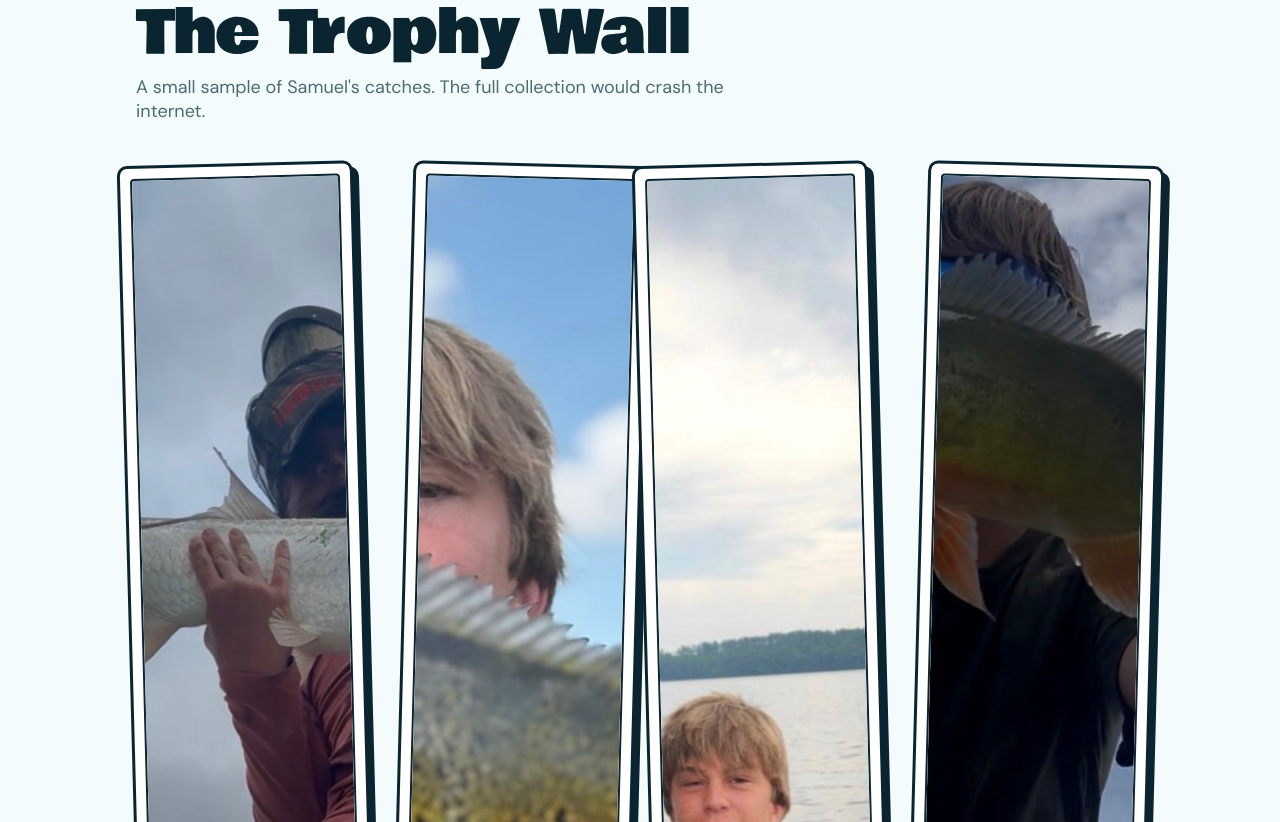
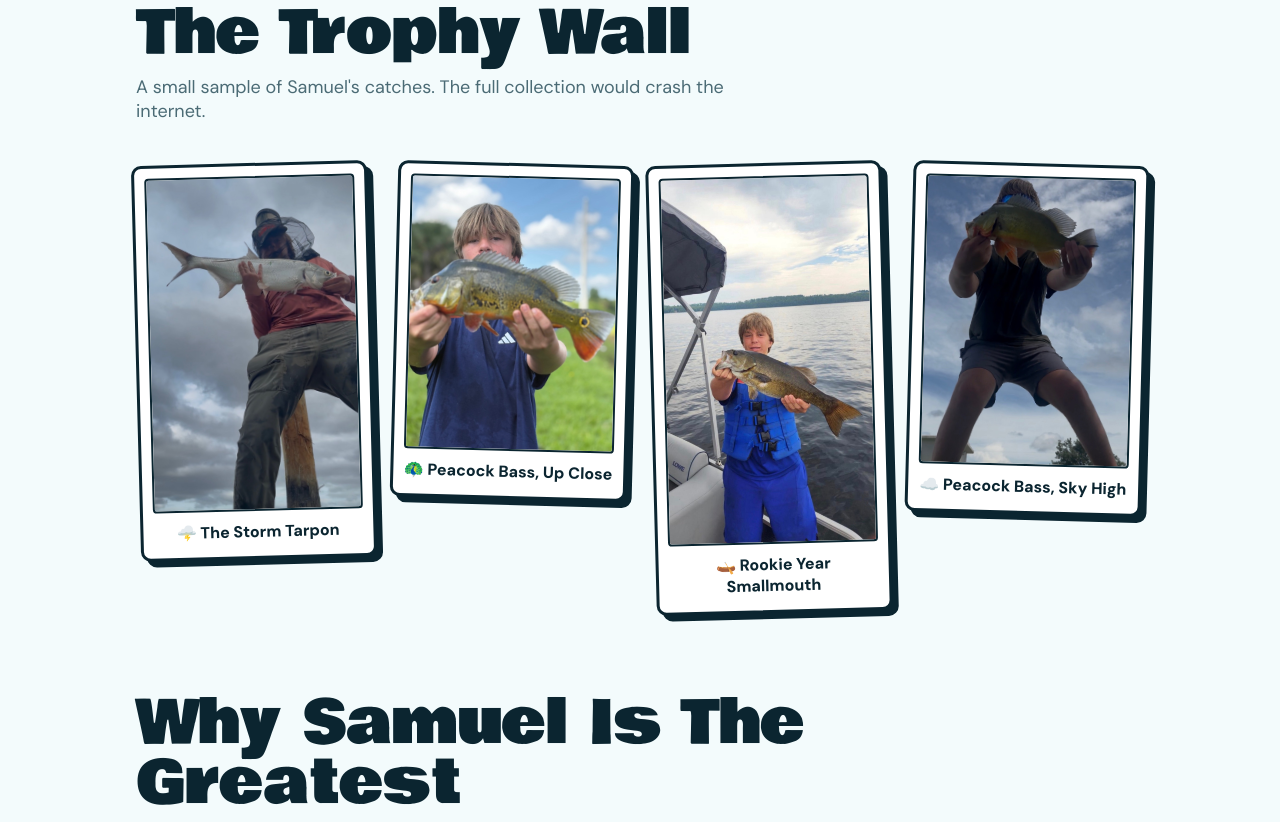
Before and after one commit to samuelcheesybeansbaconator/samuelcheesybeansbaconator.github.io, a plain HTML site: page index.html in a window 1280 px wide. Shown: the part 1992-2814 px from the top of the page. Drawn offline with Linux system fonts and the light colour scheme.

Commit message:
fix(site): stop trophy wall photos from stretching
Problem: Trophy photos rendered as tall thin strips because the HTML
height attribute (1400px) applied with no CSS height override.
Solution: height:auto keeps each photo's real proportions; cards fit
four across on desktop.

Co-Authored-By: Claude Opus 5.5 <noreply@anthropic.com>

```diff
--- a/index.html
+++ b/index.html
@@ -140,12 +140,14 @@
   .stat span { font-weight: 600; color: var(--muted); font-size: 14px; }
 
   /* ---------- trophy wall ---------- */
-  .trophies { display: grid; grid-template-columns: repeat(auto-fit, minmax(220px, 1fr)); gap: 22px; }
+  .trophies { display: grid; grid-template-columns: repeat(auto-fit, minmax(200px, 1fr)); gap: 22px; }
   .trophy { margin: 0; background: #fff; padding: 10px 10px 14px; border: 3px solid var(--line); border-radius: 10px; box-shadow: 6px 6px 0 var(--line); transition: transform .15s; }
   .trophy:nth-child(odd) { transform: rotate(-1.5deg); }
   .trophy:nth-child(even) { transform: rotate(1.5deg); }
   .trophy:hover { transform: rotate(0) scale(1.03); }
-  .trophy img { display: block; width: 100%; aspect-ratio: 3 / 4; object-fit: cover; border-radius: 4px; border: 2px solid var(--line); }
+  /* WHY: height:auto overrides the HTML height attribute (kept for layout-shift-free loading) so photos keep their real proportions */
+  .trophy img { display: block; width: 100%; height: auto; border-radius: 4px; border: 2px solid var(--line); }
+  .trophies { align-items: start; }
   .trophy figcaption { color: var(--line); font-weight: 800; text-align: center; margin-top: 10px; }
 
   /* ---------- skills ---------- */
```
